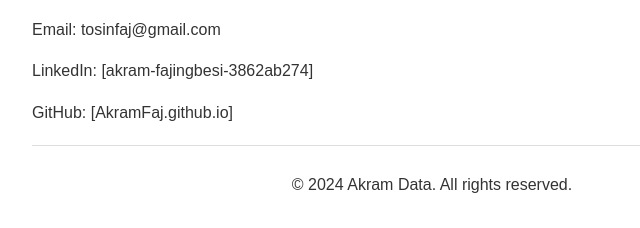
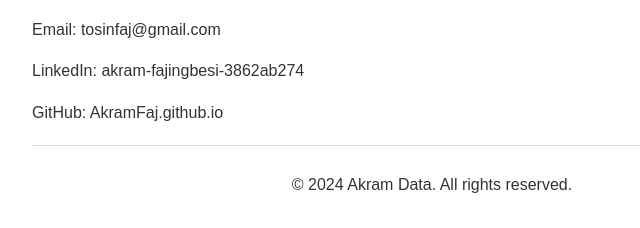
Before and after one commit to AkramFaj/AkramFaj.github.io, a plain HTML site: page index.html in a window 1280 px wide. Shown: the part 840-1068 px from the top of the page, 208-848 px from the left. Drawn offline with Linux system fonts and the light colour scheme.

Commit message:
Update index.html

```diff
--- a/index.html
+++ b/index.html
@@ -52,8 +52,8 @@
         <section id="contact">
             <h2>Contact</h2>
             <p>Email: tosinfaj@gmail.com</p>
-            <p>LinkedIn: [akram-fajingbesi-3862ab274]</p>
-            <p>GitHub: [AkramFaj.github.io]</p>
+            <p>LinkedIn: akram-fajingbesi-3862ab274</p>
+            <p>GitHub: AkramFaj.github.io</p>
         </section>
     </main>
 
```
